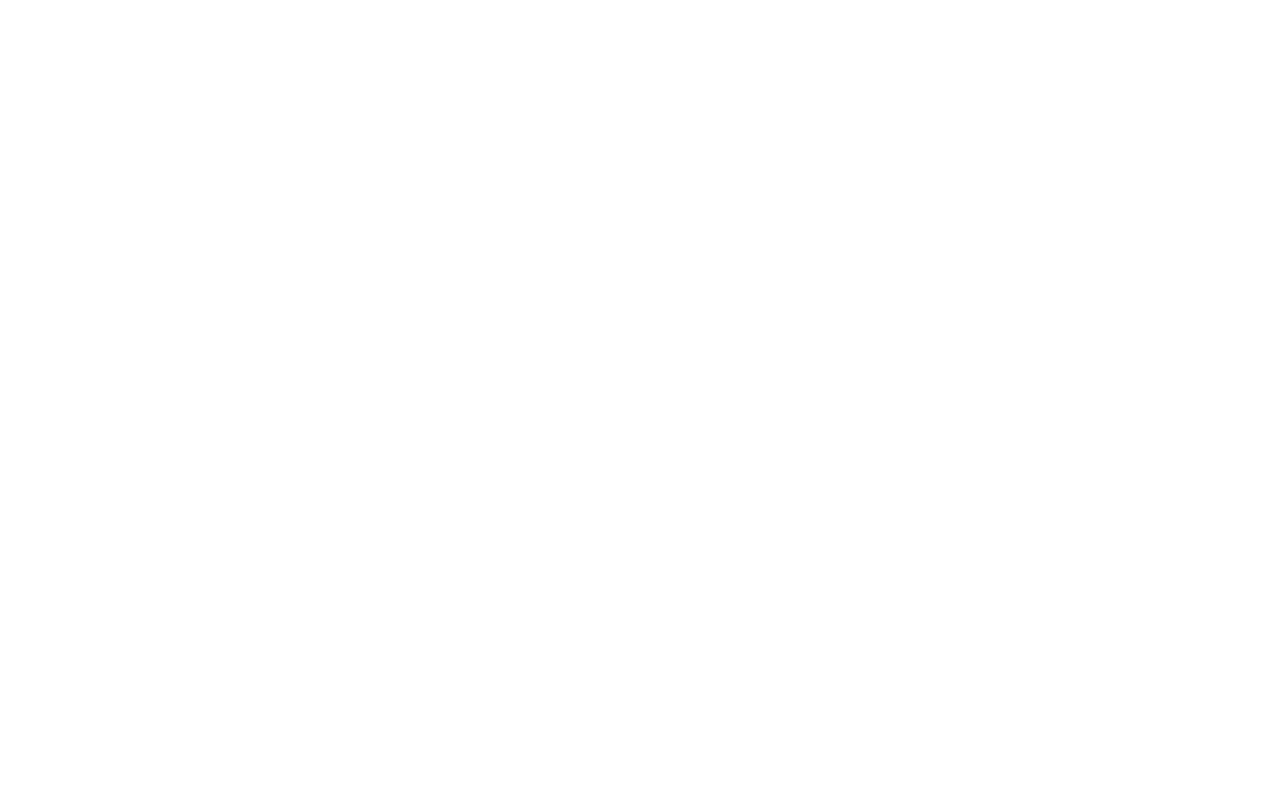
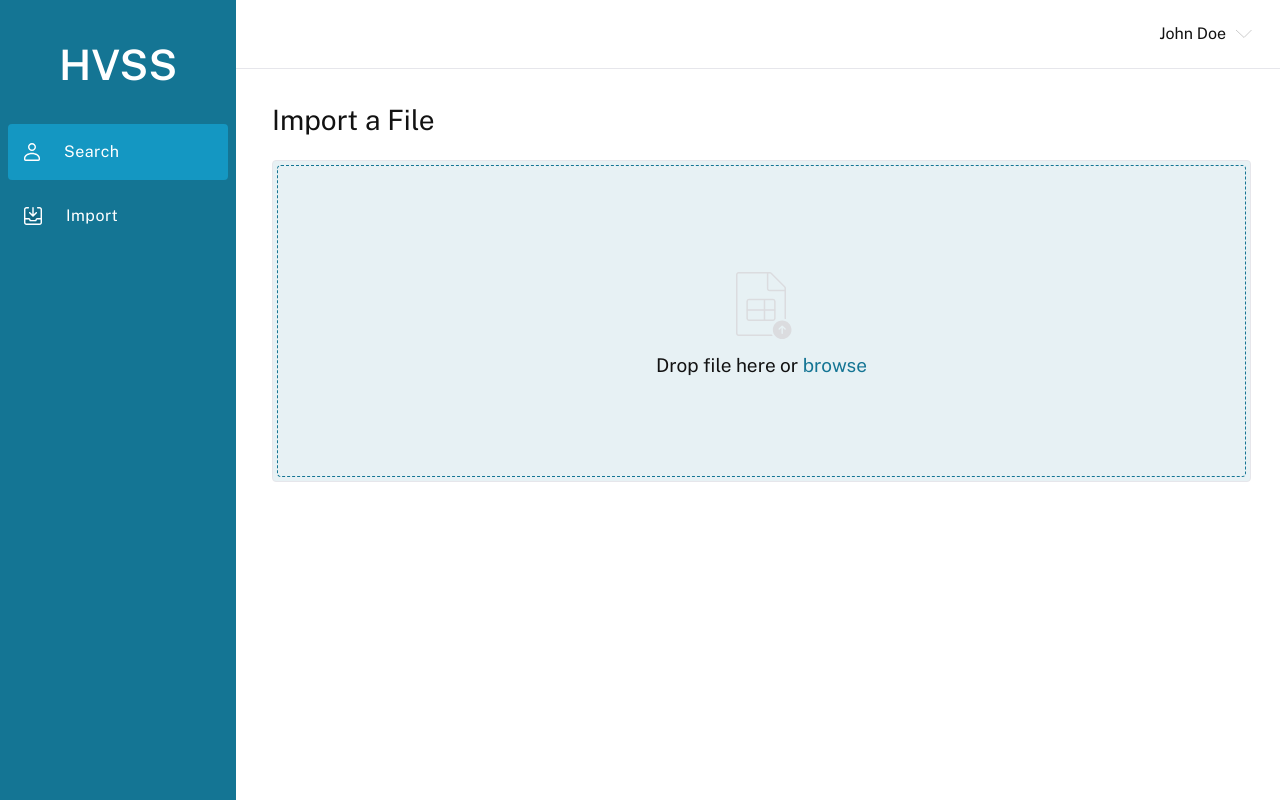
Before and after one commit to kavitapatel21/HVSS-local, a React (Create React App) app: page /import in a window 1280 px wide. Before the commit this address had no page. Built offline with nearby package versions, Linux system fonts and the light colour scheme.

Commit message:
- I have completed the design for file upload screen. - Added loader design as per wireframes. - Created the routes redirection for search & import links in sidebar.

```diff
--- a/src/Routes/Routes.js
+++ b/src/Routes/Routes.js
@@ -1,7 +1,8 @@
 import Login from "../components/Login";
 import Register from "../components/Register";
 import Home from "../components/Home";
-import Search from "../components/Pages/Search/index"
+import Search from "../components/Pages/Search/index";
+import Import from "../components/Pages/Import/index";
 
 const routesData = [
   {
@@ -23,6 +24,11 @@ const routesData = [
     path: "/search",
     element: <Search />,
     title: "search"
+  },
+  {
+    path: "/import",
+    element: <Import />,
+    title: "import"
   }
 ];
 export default routesData;
--- /dev/null
+++ b/src/assets/scss/import.scss
@@ -0,0 +1,45 @@
+:root {
+    --primary: #147594;
+    --white: #ffffff;
+    --black: #121212;
+    --hover: #1497c2;
+    --border: #E6E6EB;
+  }
+
+.file-upload-box{
+    border: 1px solid var(--border);
+    border-radius: 4px;
+    padding: 4px;
+    min-height: 320px;
+    background-color: rgb(20, 117, 148, 0.1);
+    cursor: pointer;
+    .input-box {
+        border: 1px dashed var(--primary);
+        border-radius: 4px;
+        padding: 8px;
+        display: flex;
+        align-items: center;
+        justify-content: center;
+        position: relative;
+        cursor: pointer;
+        height: 312px;
+        text-align: center;
+        input{
+            position: absolute;
+            left: 0px;
+            top: 0px;
+            width: 100%;
+            height: 100%;
+            opacity: 0;
+            cursor: pointer;
+        }
+        .file-information{
+            position: relative;
+            z-index: 99;
+            .regular-title{
+                font-size: 19px;
+                margin: 8px 0 0 0;
+            }
+        }
+    }
+}
--- /dev/null
+++ b/src/assets/scss/loader.scss
@@ -0,0 +1,33 @@
+:root {
+    --primary: #147594;
+    --white: #ffffff;
+    --black: #121212;
+    --hover: #1497c2;
+    --border: #E6E6EB;
+  }
+
+.loader{
+    position: fixed;
+    width: 100%;
+    height: 100%;
+    top: 0;
+    left: 0;
+    background-color: rgba(255,255,255,0.7);
+    z-index: 9999;
+    display: flex;
+    align-items: center;
+    justify-content: center;
+    .loading{
+        border: 2px solid var(--border); /* Light grey */
+        border-top: 2px solid var(--primary); /* Blue */
+        border-radius: 50%;
+        width: 60px;
+        height: 60px;
+        animation: spin 2s linear infinite;
+        margin: auto;
+    }
+}
+@keyframes spin {
+    0% { transform: rotate(0deg); }
+    100% { transform: rotate(360deg); }
+  }
--- a/src/assets/scss/style.scss
+++ b/src/assets/scss/style.scss
@@ -96,10 +96,13 @@ button{
     font-size: 14px;
     font-weight: 400;
     line-height: normal;
-    color: var(--primary);
+    color: var(--black);
     letter-spacing: 0px;
     .highlight{
         color: var(--primary);
+    }
+    &.bold-title{
+        font-weight: 600;
     }
 }
 .label-title{
--- /dev/null
+++ b/src/components/Pages/Import/index.js
@@ -0,0 +1,63 @@
+import Sidebar from "../../Sidebar";
+import Header from "../../header";
+import Loader from "../../loader";
+import "../../../assets/scss/import.scss";
+import Upload from "../../../assets/images/Upload.svg"
+// import IcoMore from "../../../assets/images/more.svg"
+
+const Import = () => {
+    return (
+      <div className="d-flex">
+        {/* <Loader /> */}
+        <Sidebar />
+        <div className="page-wrapper search">
+            <Header />
+            <div className="common-layout">
+                <h2 className="page-title mb-4">Import a File</h2>
+                <div className="custom-file-upload">
+                    <div className="file-upload-box">
+                        <div className="input-box">
+                            <input type="file" name="file-upload" id="file_upload" />
+                            <div className="file-information">
+                                <img src={Upload} alt="Upload" />
+                                <p className="regular-title">Drop file here or <span className="highlight position-relative c-pointer"><input type="file" name="file-upload" id="file_upload" />browse</span></p>
+                            </div>
+                        </div>
+                    </div>
+                </div>
+                {/* <div className="table-wrapper">
+                    <div className="table-search">
+                        <div className="position-relative">
+                            <img src={IcoSearch} className="ico_float left" alt="Search Here" />
+                            <input type="text" placeholder="Search" id="search" name="search" />
+                        </div>
+                    </div>
+                    <table>
+                        <thead>
+                            <tr>
+                                <th>PDF</th>
+                                <th>Position</th>
+                                <th>Code</th>
+                                <th>Description</th>
+                                <th style={{width: "40px"}}></th>
+                            </tr>
+                        </thead>
+                        <tbody>
+                            <tr>
+                                <td>
+                                    <input type="text" name="pdf" id="pdf" placeholder="PDF" />
+                                </td>
+                                <td><input type="text" name="pdf" id="pdf" placeholder="PDF" /></td>
+                                <td><input type="text" name="pdf" id="pdf" placeholder="PDF" /></td>
+                                <td><input type="text" name="pdf" id="pdf" placeholder="PDF" /></td>
+                                <td className="text-center" style={{width: "40px"}}><img src={IcoMore} alt="More" /></td>
+                            </tr>
+                        </tbody>
+                    </table>
+                </div>  */}
+            </div>
+        </div>
+      </div>
+    );
+  };
+export default Import;
--- a/src/components/Pages/Search/index.js
+++ b/src/components/Pages/Search/index.js
@@ -2,7 +2,7 @@ import Sidebar from "../../Sidebar";
 import Header from "../../header";
 import "../../../assets/scss/search.scss";
 import IcoSearch from "../../../assets/images/search_ico.svg"
-import IcoMore from "../../../assets/images/more.svg"
+// import IcoMore from "../../../assets/images/more.svg"
 
 const Search = () => {
     return (
--- a/src/components/Sidebar.js
+++ b/src/components/Sidebar.js
@@ -10,11 +10,11 @@ const Sidebar = () => {
             <h4 className="primary-title px-2">HVSS</h4>
         </Link>
         <div className="hvss-menu">
-            <Link className="logo text-white d-flex align-items-center jusfify-content-start active">
+            <Link to="/search" className="logo text-white d-flex align-items-center jusfify-content-start active">
                 <img src={Search} className="me-4" alt="Sidebar" />
                 <span>Search</span>
             </Link>
-            <Link className="logo text-white d-flex align-items-center jusfify-content-start">
+            <Link to="/import" className="logo text-white d-flex align-items-center jusfify-content-start">
                 <img src={Export} className="me-4" alt="Sidebar" />
                 <span>Import</span>
             </Link>
--- /dev/null
+++ b/src/components/loader.js
@@ -0,0 +1,13 @@
+import "../assets/scss/loader.scss";
+
+const Loader = () => {
+    return (
+      <div className="loader">
+        <div className="load-wrapper text-center">
+            <div className="loading"></div>
+            <span className="regular-title mt-3 d-block bold-title">Processing...</span>
+        </div>
+      </div>
+    );
+  };
+export default Loader;
```
Also changed, not shown: src/assets/images/Upload.svg (added).
